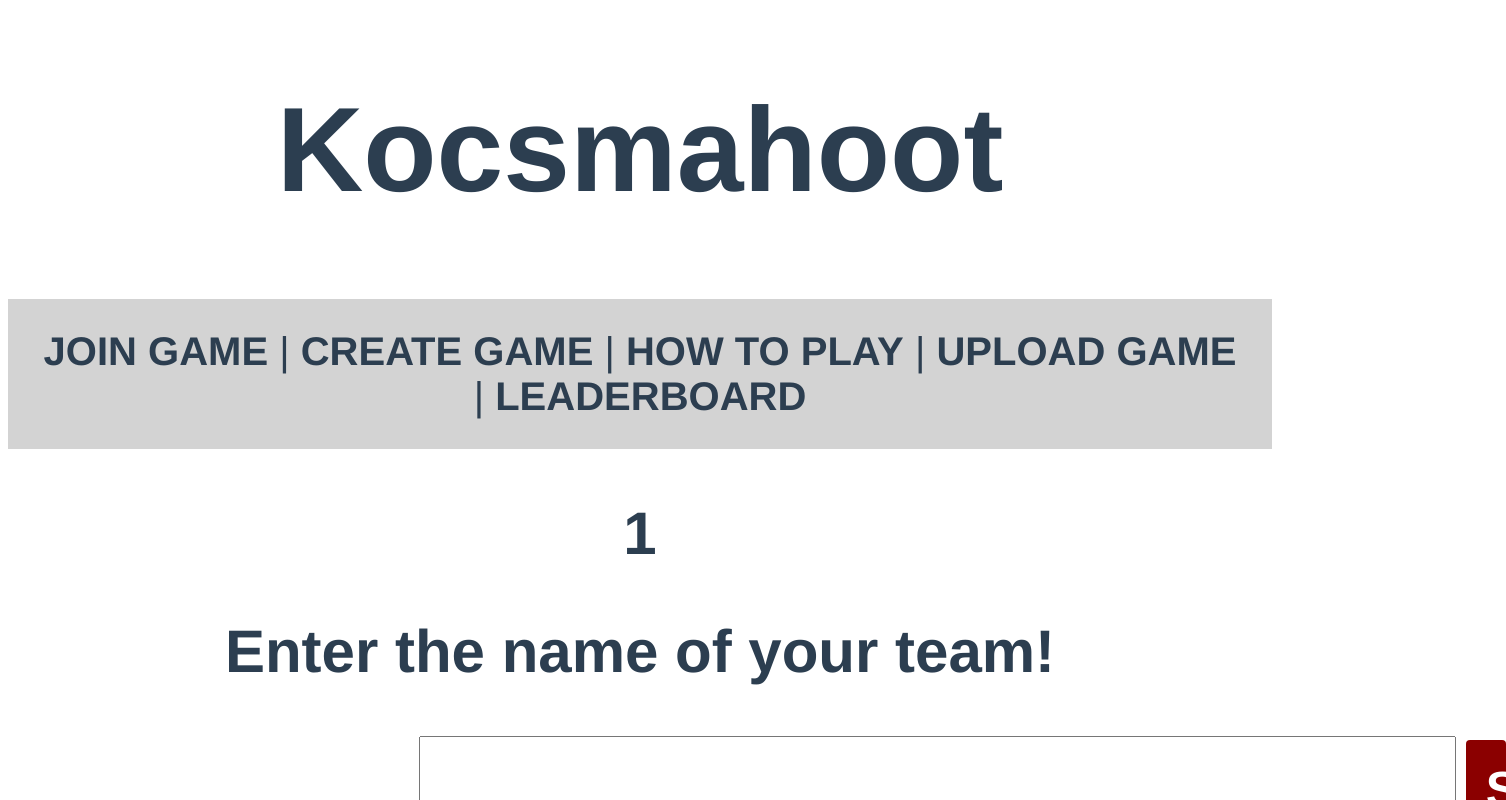
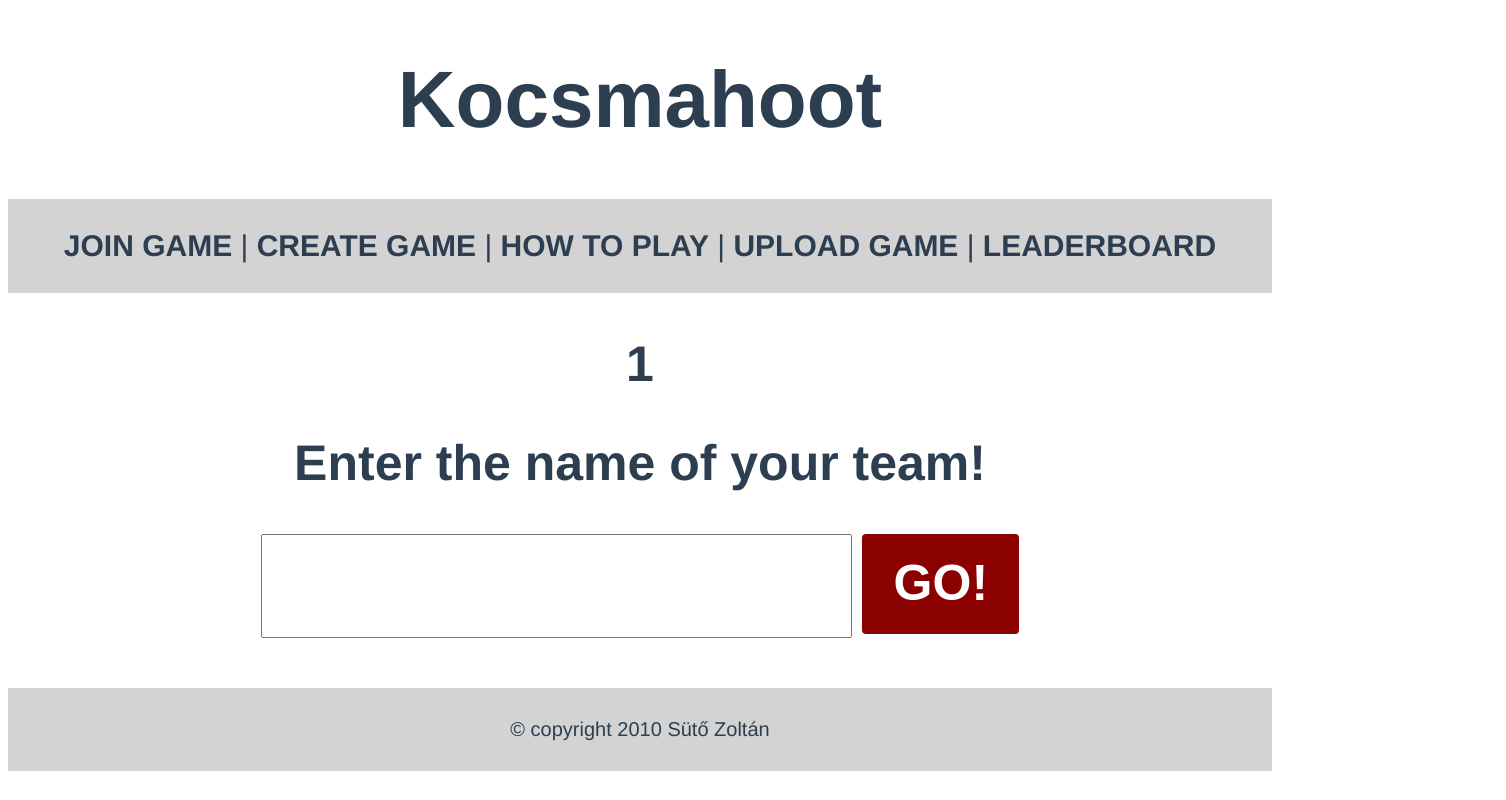
Before and after one commit to evgyom/webes-projekt-kocsmahoot, a Vue app in the folder kocsma-kahoot-frontend-routing/: page /enter-team-name/1 in a window 1280 px wide. Shown: the top 800 px of the page, 1506 px wide, since content can reach past the window. Built offline with nearby package versions, Linux system fonts and the light colour scheme.

Commit message:
layout updated - not perfect

```diff
--- a/kocsma-kahoot-frontend-routing/src/App.vue
+++ b/kocsma-kahoot-frontend-routing/src/App.vue
@@ -55,14 +55,14 @@ export default {
 }
 
 h1 {
-  font-size: 120px;
+  font-size: 80px;
 }
 
 /*NAVBAR*/
 
 #nav {
   padding: 30px;
-  font-size: 40px;
+  font-size: 30px;
   display: block;
   background-color: lightgrey;
 }
@@ -83,12 +83,12 @@ nav li:hover {
 /*CONTENT*/
 
 h2 {
-  font-size: 60px;
+  font-size: 50px;
   text-align: center;
 }
 
 p {
-  font-size: 30px;
+  font-size: 20px;
 }
 
 button {
--- a/kocsma-kahoot-frontend-routing/src/components/QuizListItem.vue
+++ b/kocsma-kahoot-frontend-routing/src/components/QuizListItem.vue
@@ -3,7 +3,7 @@
   <div class="quiz-list-item">
     <div>
       <p id="title">{{ title }}</p>
-      <button @click="ToggleShowDescription">{{ ShowDescriptionText }}</button>
+      <button id = "desc-button" @click="ToggleShowDescription">{{ ShowDescriptionText }}</button>
       <button id = "start-button"><router-link style="text-decoration: none" :to="{name : 'EnterTeamName', params : {name : this.title}}"
       >Start this quiz</router-link
     ></button>
@@ -43,7 +43,7 @@ export default {
   border-color: white;
   border-width: 2px;
   display: block;
-  width: 40%;
+  width: 70%;
   margin: auto;
   padding-top: 10px;
   padding-bottom: 10px;
@@ -57,8 +57,9 @@ export default {
 }
 
 button {
-  height: 70px;
-  font-size: 30px;
+  height: 50px;
+  min-width: 250px;
+  font-size: 20px;
   flex: 2;
   margin-right: 10px;
   margin-left: 10px;
@@ -73,7 +74,7 @@ button {
 }
 
 #title {
-  font-size: 50px;
+  font-size: 30px;
   display: block;
   position: relative;
   text-align: left;
--- a/kocsma-kahoot-frontend-routing/src/views/EnterTeamName.vue
+++ b/kocsma-kahoot-frontend-routing/src/views/EnterTeamName.vue
@@ -3,47 +3,51 @@
     <h2>{{ $route.params.name }}</h2>
     <h2>Enter the name of your team!</h2>
     <div id="teamname-enter-form">
+      <div>
         <input type="text" />
         <button @click="SetGameStarted">
           <router-link
             style="text-decoration: none"
             :to="{ name: 'WaitingForGameStartAdmin' }"
-          >START!</router-link
+            >GO!</router-link
           >
         </button>
+      </div>
     </div>
   </div>
 </template>
 
 <script>
-
 export default {
-  props: {
-
-  },
+  props: {},
   methods: {
     SetGameStarted() {
-      this.$store.commit('setGameStarted');
-    }
+      this.$store.commit("setGameStarted");
+    },
   },
   data() {
-    return {
-    };
+    return {};
   },
 };
 </script>
 
 <style scoped>
 #teamname-enter-form {
-  display: flex;
+  display: block;
   margin: auto;
-  width: 35%;
+  width: 60%;
   padding-bottom: 50px;
 }
 
-#teamname-enter-form input {
+#teamname-enter-form div{
+  display: flex;
+  justify-content:center
+}
+
+input {
   flex: 5;
   height: 100px;
+  width: 500px;
   font-size: 80px;
   margin-top: 0;
   margin-bottom: 0;
@@ -52,15 +56,18 @@ export default {
   padding-bottom: 0;
 }
 
-#teamname-enter-form button {
+button {
   flex: 1;
   height: 100px;
+  min-width: 150px;
   font-size: 50px;
   font-weight: bold;
-  margin-top: auto;
+  margin-top: 0;
+  margin-bottom: 0;
   padding-top: 0;
   padding-bottom: 0;
   background-color: darkred;
+  text-align: center;
 }
 
 a {
--- a/kocsma-kahoot-frontend-routing/src/views/JoinGame.vue
+++ b/kocsma-kahoot-frontend-routing/src/views/JoinGame.vue
@@ -2,12 +2,16 @@
   <div id="enter-pin-component">
     <h2>Enter your PIN below:</h2>
     <div id="pin-enter-form">
+      <div>
       <input type="text" />
       <button @click="SetGameStarted">
-        <router-link style="text-decoration: none" to="/waiting-for-game-start-guest"
+        <router-link
+          style="text-decoration: none"
+          to="/waiting-for-game-start-guest"
           >GO!</router-link
         >
       </button>
+      </div>
     </div>
     <p>You can get the game-PIN from the admin of your team.</p>
   </div>
@@ -18,8 +22,8 @@ export default {
   props: {},
   methods: {
     SetGameStarted() {
-      this.$store.commit('setGameStarted');
-    }
+      this.$store.commit("setGameStarted");
+    },
   },
 };
 </script>
@@ -33,14 +37,20 @@ export default {
 }
 
 #pin-enter-form {
-  display: flex;
+  display: block;
   margin: auto;
-  width: 35%;
+  width: 60%;
 }
 
-#pin-enter-form input {
+#pin-enter-form div{
+  display: flex;
+  justify-content:center
+}
+
+input {
   flex: 5;
   height: 100px;
+  width: 500px;
   font-size: 80px;
   margin-top: 0;
   margin-bottom: 0;
@@ -49,18 +59,21 @@ export default {
   padding-bottom: 0;
 }
 
-#pin-enter-form button {
+button {
   flex: 1;
   height: 100px;
+  min-width: 150px;
   font-size: 50px;
   font-weight: bold;
-  margin-top: auto;
+  margin-top: 0;
+  margin-bottom: 0;
   padding-top: 0;
   padding-bottom: 0;
   background-color: darkred;
+  text-align: center;
 }
 
-a{
+a {
   color: white;
 }
 </style>
--- a/kocsma-kahoot-frontend-routing/src/views/WaitingForGameStartAdmin.vue
+++ b/kocsma-kahoot-frontend-routing/src/views/WaitingForGameStartAdmin.vue
@@ -76,6 +76,7 @@ export default {
 button {
   display: block;
   margin: auto;
+  min-width: 100px;
   font-size: 30px;
   margin-left: 10px;
   margin-right: 10px;
--- a/kocsma-kahoot-frontend-routing/src/views/WaitingForGameStartGuest.vue
+++ b/kocsma-kahoot-frontend-routing/src/views/WaitingForGameStartGuest.vue
@@ -70,6 +70,7 @@ button {
   display: block;
   margin: auto;
   width: 8%;
+  min-width: 100px;
   font-size: 30px;
 }
 </style>
```
Also changed, not shown: 1 other file (tests, documents, lock files or other folders). Lines whose indentation alone changed are shown as unchanged.
